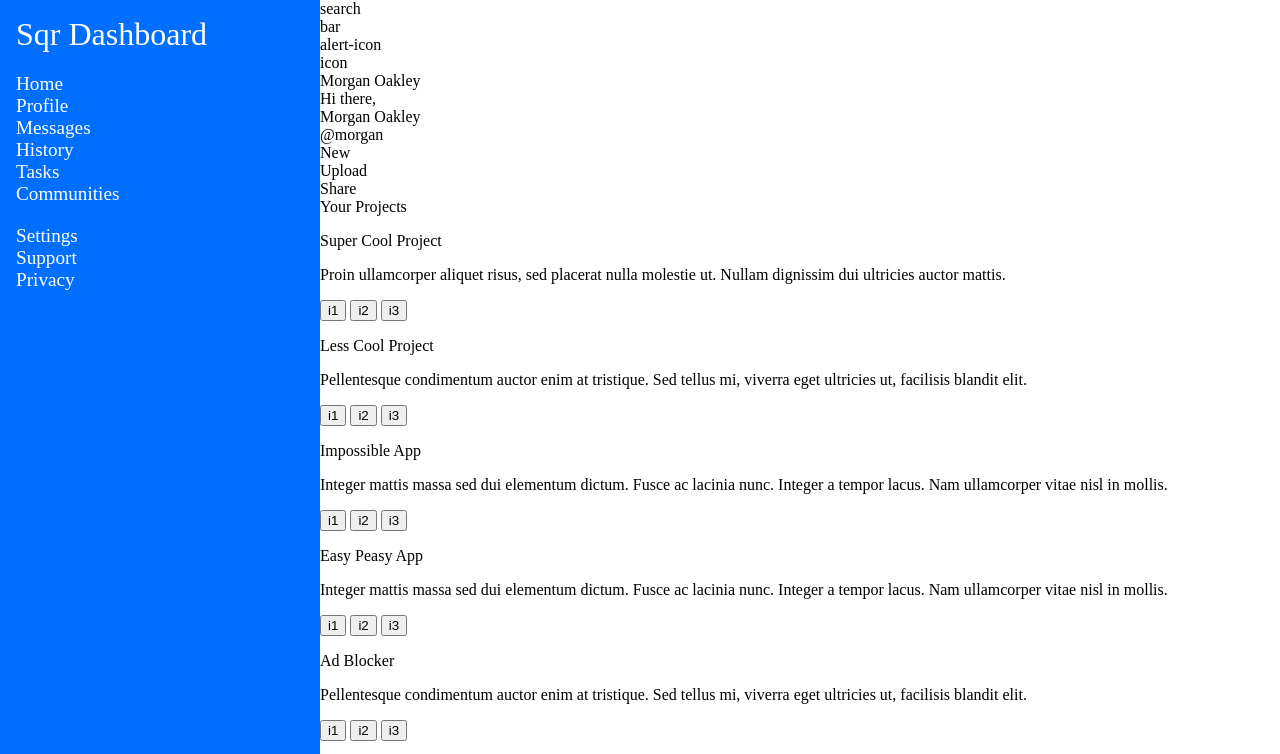
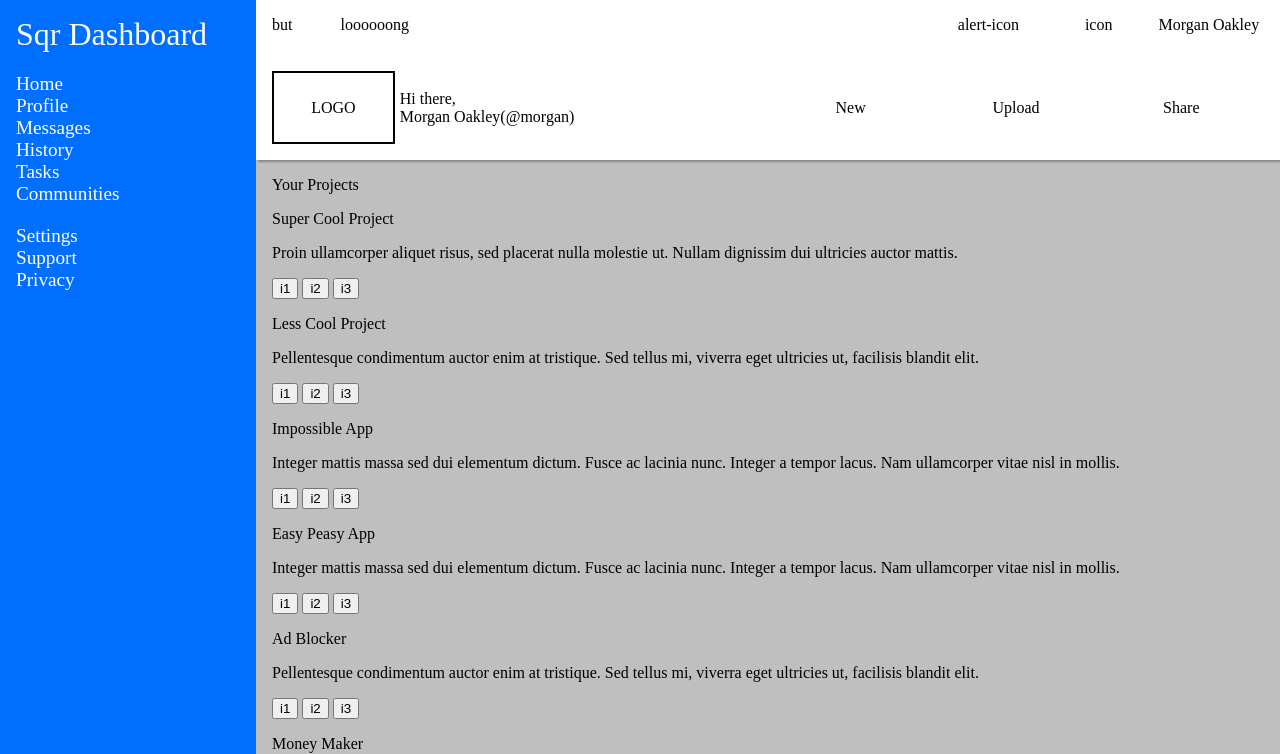
Before and after one commit to sonwemt/Admin-Dashboard, a plain HTML site: page index.html in a window 1280 px wide. Shown: the top 754 px of the page. Drawn offline with Linux system fonts and the light colour scheme.

Commit message:
Add base styling header

```diff
--- a/index.html
+++ b/index.html
@@ -33,8 +33,8 @@
         <div class="main-header">
             <div class="top-header">
                 <div class="searchbar">
-                    <div class="search-button">search</div>
-                    <div class="search-bar">bar</div>
+                    <div class="search-button">but</div>
+                    <div class="search-bar">loooooong</div>
                 </div>
                 <div class="profile-header">
                     <div class="alert-icon">alert-icon</div>
@@ -44,13 +44,13 @@
             </div>
             <div class="sub-header">
                 <div class="profile-greeting">
-                    <div class="sub-header logo">
-                        <div class="profile-logo"></div>
-                    </div>
-                    <div class="sub-header text">
+                    <div class="profile-logo">LOGO</div>
+                    <div class="sub-header-text">
                         <div class="greeting">Hi there,</div>
-                        <div class="profile-name">Morgan Oakley</div>
-                        <div class="username">@morgan</div>
+                        <div class="fullname">
+                            <div class="profile-name">Morgan Oakley</div>
+                            <div class="username">(@morgan)</div>
+                        </div>
                     </div>
                 </div>
                 <div class="sort-options">
--- a/style.css
+++ b/style.css
@@ -10,7 +10,7 @@ body {
 .wrapper {
     height: 100%;
     display: grid;
-    grid-template: 1fr 3fr / 1fr 3fr;
+    grid-template: 1fr 4fr / 1fr 4fr;
 }
 
 .sidebar {
@@ -41,11 +41,86 @@ body {
     display: grid;
 }
 .main-header {
+    position: relative;
     grid-column: 2/5;
     display: grid;
+    grid-template-rows: 1fr fr;
+    grid-template-columns: 1fr 1fr;
+    padding: 1rem;
+    box-shadow: 2px 2px 2px #888888;
 }
+
+.top-header {
+    display: grid;
+    grid-column: 1/3;
+    justify-items: space-between;
+    grid-template-columns: 2fr 1fr;
+}
+
+.searchbar{
+    display: grid;
+    grid-column: 1/2;
+    grid-template-columns: 1fr 1fr;
+    justify-self: start;
+}
+
+.profile-header {
+    display: grid;
+    grid-column: 2/3;
+    grid-template-columns: 1fr 1fr 1fr;
+    justify-items: center;
+}
+
+.sub-header {
+    display: grid;
+    grid-column: 1/3;
+    grid-template-columns: 1fr 1fr;
+
+}
+
+.profile-greeting {
+    display: grid;
+    grid-template-columns: 1fr 3fr;
+    align-items: end;
+    place-items: center;
+    gap:5px;
+}
+
+.sub-header .profile-logo {
+    display: grid;
+    align-self: stretch;
+    justify-self: stretch;
+    place-content: center;
+    border: 2px solid black;
+}
+
+
+.sub-header-text {
+    display: grid;
+    grid-template-rows: 1fr 1fr;
+    align-content: center;
+    justify-self: start;
+}
+
+.fullname {
+    display: flex;
+}
+
+.greeting {
+    align-self: end;
+}
+
+.sort-options {
+    display: grid;
+    grid-template-columns: repeat(3, 1fr);
+    place-items: center;
+}
+
 
 .page-content {
     display: grid;
     grid-column: 2/5;
+    overflow: auto;
+    background-color: rgb(191, 191, 191);
+    padding: 1rem;
 }
```
